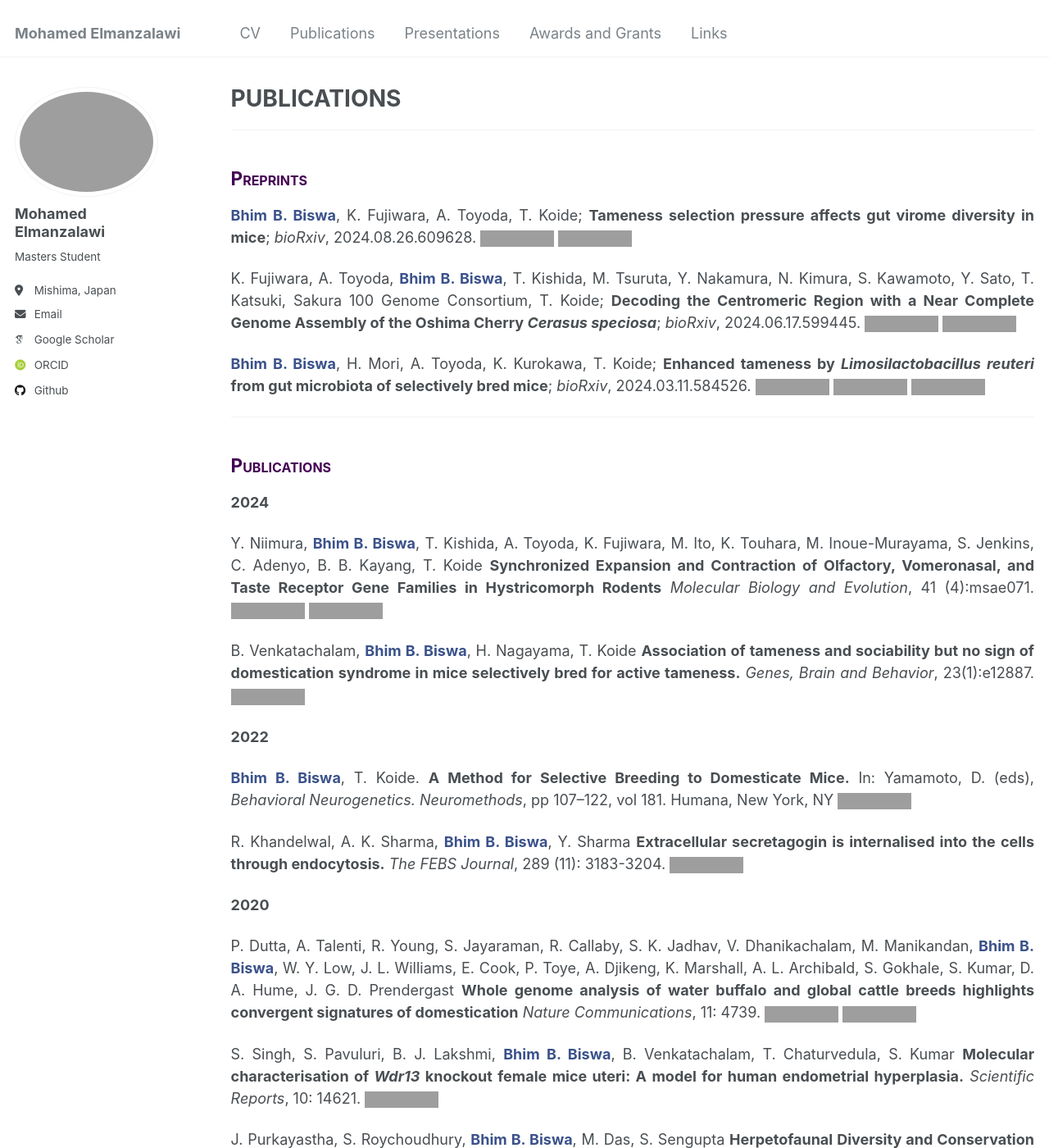
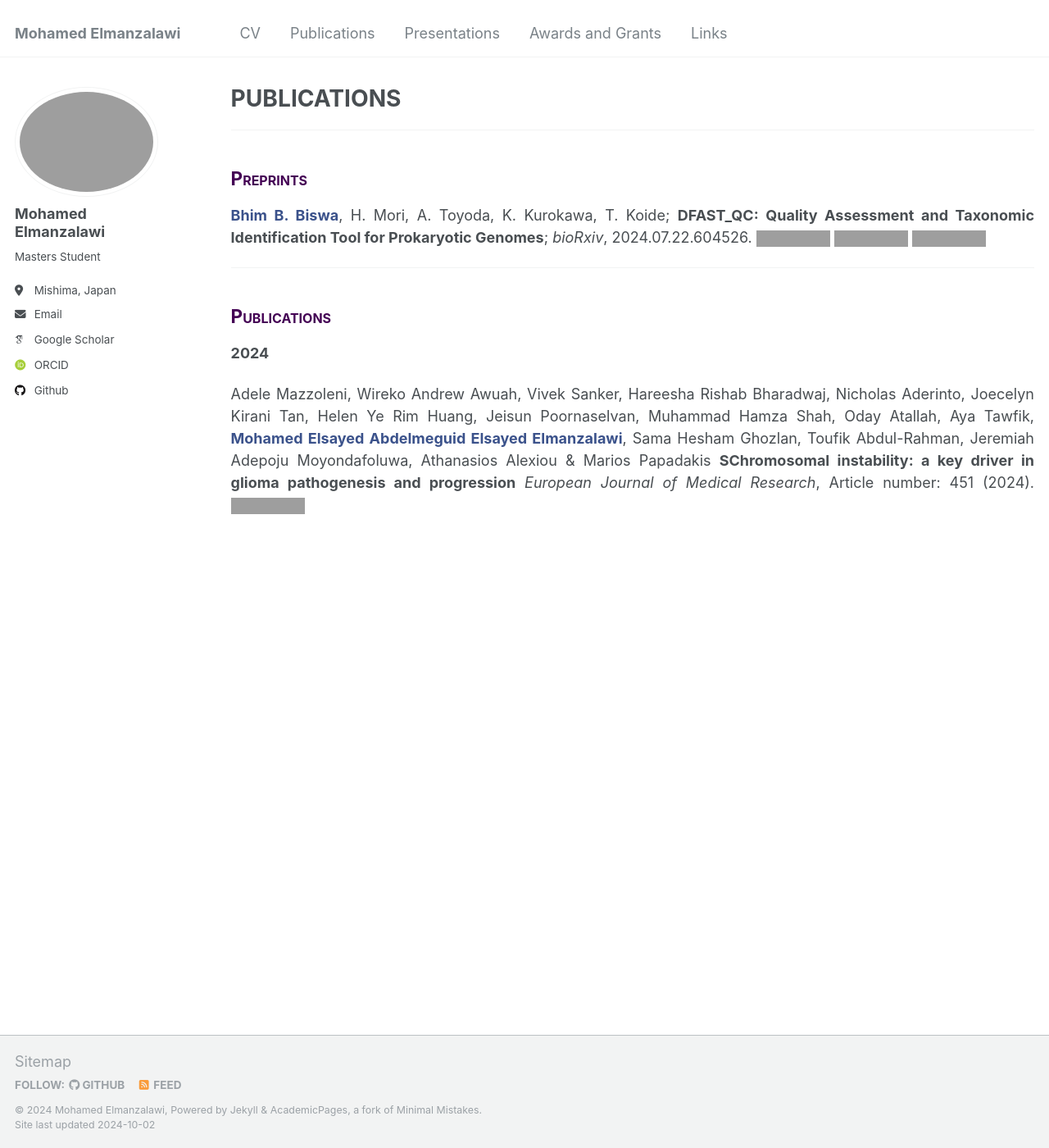
Before and after one commit to Mohamed-Elmanzalawi/MohamedElmanzalawi.github.io, a Jekyll site: the page built from _pages/publications.md, in a window 1280 px wide and 1400 px high. Shown: the whole window at 82% size. Built offline with Jekyll 4.4.1, drawn with Linux system fonts in a browser that asks for light colours; some web fonts are replaced; some of the changed text lies outside the part shown; grey boxes are pictures that could not be loaded.

Commit message:
Update publications.md

```diff
--- a/_pages/publications.md
+++ b/_pages/publications.md
@@ -9,11 +9,7 @@ author_profile: true
 ------
 ## <span style="font-variant:small-caps;"><span style="color:#440154">**Preprints**</span></span>
 
-**<span style="color:#3B528B">Bhim B. Biswa</span>**, K. Fujiwara, A. Toyoda, T. Koide; **Tameness selection pressure affects gut virome diversity in mice**; *bioRxiv*, 2024.08.26.609628. [![GCB](https://img.shields.io/badge/Link-Research Article-21908C.svg)](https://www.biorxiv.org/content/10.1101/2024.08.26.609628v1){:target="_blank"} [![PR1](https://img.shields.io/badge/Link- Dataset-FDE725.svg)](https://doi.org/10.5281/zenodo.13220406){:target="_blank"} <br>
-
-K. Fujiwara, A. Toyoda, **<span style="color:#3B528B">Bhim B. Biswa</span>**, T. Kishida, M. Tsuruta, Y. Nakamura, N. Kimura, S. Kawamoto, Y. Sato, T. Katsuki, Sakura 100 Genome Consortium, T. Koide; **Decoding the Centromeric Region with a Near Complete Genome Assembly of the Oshima Cherry *Cerasus speciosa***; *bioRxiv*, 2024.06.17.599445. [![GCB](https://img.shields.io/badge/Link-Research Article-21908C.svg)](https://doi.org/10.1101/2024.06.17.599445){:target="_blank"} [![PR1](https://img.shields.io/badge/Link-Genome Database-FDE725.svg)](https://sakura.nig.ac.jp/genome/){:target="_blank"} <br>
-
-**<span style="color:#3B528B">Bhim B. Biswa</span>**, H. Mori, A. Toyoda, K. Kurokawa, T. Koide; **Enhanced tameness by *Limosilactobacillus reuteri* from gut microbiota of selectively bred mice**; *bioRxiv*, 2024.03.11.584526. [![GCB](https://img.shields.io/badge/Link-Research Article-21908C.svg)](https://doi.org/10.1101/2024.03.11.584526){:target="_blank"} [![PR1](https://img.shields.io/badge/Link- Dataset-FDE725.svg)](https://doi.org/10.5281/zenodo.8289507){:target="_blank"} [![PR1](https://img.shields.io/badge/Code-Github-5DC863.svg)](https://github.com/bhimbbiswa/Gut-microbiota-influence-on-animal-domestication){:target="_blank"} <br>
+**<span style="color:#3B528B">Bhim B. Biswa</span>**, H. Mori, A. Toyoda, K. Kurokawa, T. Koide; **DFAST_QC: Quality Assessment and Taxonomic Identification Tool for Prokaryotic Genomes**; *bioRxiv*, 2024.07.22.604526. [![GCB](https://img.shields.io/badge/Link-Research Article-21908C.svg)](https://doi.org/10.1101/2024.07.22.604526){:target="_blank"} [![PR1](https://img.shields.io/badge/Code-Github-5DC863.svg)](https://github.com/nigyta/dfast_qc){:target="_blank"} [![PR1](https://img.shields.io/badge/Website-DFAST_QC-blue)](https://dfast.ddbj.nig.ac.jp/dqc/submit/){:target="_blank"}<br>
 
 ------
 
@@ -21,32 +17,4 @@ K. Fujiwara, A. Toyoda, **<span style="color:#3B528B">Bhim B. Biswa</span>**, T.
 
 **2024**
 
-Y. Niimura, **<span style="color:#3B528B">Bhim B. Biswa</span>**, T. Kishida, A. Toyoda, K. Fujiwara, M. Ito, K. Touhara, M. Inoue-Murayama, S. Jenkins, C. Adenyo, B. B. Kayang, T. Koide **Synchronized Expansion and Contraction of Olfactory, Vomeronasal, and Taste Receptor Gene Families in Hystricomorph Rodents** *Molecular Biology and Evolution*, 41 (4):msae071. [![GCB](https://img.shields.io/badge/Link-Research Article-21908C.svg)](https://doi.org/10.1093/molbev/msae071){:target="_blank"} [![PR1](https://img.shields.io/badge/Link- Genome Database-FDE725.svg)](https://grasscutter.nig.ac.jp/){:target="_blank"}<br>
-
-
-B. Venkatachalam, **<span style="color:#3B528B">Bhim B. Biswa</span>**, H. Nagayama, T. Koide **Association of tameness and sociability but no sign of domestication syndrome in mice selectively bred for active tameness.** *Genes, Brain and Behavior*, 23(1):e12887. [![GCB](https://img.shields.io/badge/Link-Research Article-21908C.svg)](https://doi.org/10.1111/gbb.12887){:target="_blank"} <br>
-
-**2022**
-
-**<span style="color:#3B528B">Bhim B. Biswa</span>**, T. Koide. **A Method for Selective Breeding to Domesticate Mice.** In: Yamamoto, D. (eds), *Behavioral Neurogenetics. Neuromethods*, pp 107–122, vol 181. Humana, New York, NY [![BH](https://img.shields.io/badge/Link- Book Chapter-3498DB.svg)](https://doi.org/10.1007/978-1-0716-2321-3_8){:target="_blank"}<br>
-
-R. Khandelwal, A. K. Sharma, **<span style="color:#3B528B">Bhim B. Biswa</span>**, Y. Sharma **Extracellular secretagogin is internalised into the cells through endocytosis.** *The FEBS Journal*, 289 (11): 3183-3204. [![GCB](https://img.shields.io/badge/Link-Research Article-21908C.svg)](https://doi.org/10.1111/febs.16338){:target="_blank"} <br>
-
-**2020**
-
-P. Dutta, A. Talenti, R. Young, S. Jayaraman, R. Callaby, S. K. Jadhav, V. Dhanikachalam, M. Manikandan, **<span style="color:#3B528B">Bhim B. Biswa</span>**, W. Y. Low, J. L. Williams, E. Cook, P. Toye, A. Djikeng, K. Marshall, A. L. Archibald, S. Gokhale, S. Kumar, D. A. Hume, J. G. D. Prendergast **Whole genome analysis of water buffalo and global cattle breeds highlights convergent signatures of domestication** *Nature Communications*, 11: 4739. [![GCB](https://img.shields.io/badge/Link-Research Article-21908C.svg)](https://doi.org/10.1038/s41467-020-18550-1){:target="_blank"} [![PR1](https://img.shields.io/badge/Link-Genome Browser-FDE725.svg)](https://www.bomabrowser.com/waterbuffalo/){:target="_blank"} <br>
-
-S. Singh, S. Pavuluri, B. J. Lakshmi, **<span style="color:#3B528B">Bhim B. Biswa</span>**, B. Venkatachalam, T. Chaturvedula, S. Kumar **Molecular characterisation of *Wdr13* knockout female mice uteri: A model for human endometrial hyperplasia.** *Scientific Reports*, 10: 14621. [![GCB](https://img.shields.io/badge/Link-Research Article-21908C.svg)](https://doi.org/10.1038/s41598-020-70773-w){:target="_blank"} <br>
-
-J. Purkayastha, S. Roychoudhury, **<span style="color:#3B528B">Bhim B. Biswa</span>**, M. Das, S. Sengupta **Herpetofaunal Diversity and Conservation Status in Amchang Wildlife Sanctuary of Assam, India.** In: Roy N., Roychoudhury S., Nautiyal S., Agarwal S., Baksi S.  (Eds.), *Socio-economic and Eco-biological Dimensions in Resource use and Conservation. Environmental Science and Engineering*, Springer, Cham. [![BYU](https://img.shields.io/badge/Link-Book Chapter-3498DB.svg)](https://doi.org/10.1007/978-3-030-32463-6_9){:target="_blank"}<br>
-
-
-**Before 2020**
-
-M. Das, M. G. Borthakur, S. Roychoudhury, **<span style="color:#3B528B">Bhim B. Biswa</span>**, J. Purkayastha **Femoral gland secretion of gekkonids *Hemidactylus aquilonius* and *Hemidactylus flaviviridis* from Assam, India.** *Journal of Microbiology, Biotechnology and Food Sciences*, 9 (1): 156-159. [![GCB](https://img.shields.io/badge/Link-Research Article-21908C.svg)](https://doi.org/10.15414/jmbfs.2019.9.1.156-159){:target="_blank"} <br>
-
-A. K. Mukherjee, P. Bhagowati†, **<span style="color:#3B528B">Bhim B. Biswa†</span>**, A. Chanda†, B. Kalita† **A comparative intracellular proteomic profiling of *Pseudomonas aeruginosa* strain ASP-53 grown on pyrene or glucose as sole source of carbon and identification of some key enzymes of pyrene biodegradation pathway.** *Journal of Proteomics*, 167: 25-35. †equal contribution [![GCB](https://img.shields.io/badge/Link-Research Article-21908C.svg)](https://doi.org/10.1016/j.jprot.2017.07.020){:target="_blank"} <br>
-
-M. Das, P. C. Bhattacharjee, **<span style="color:#3B528B">Bhim B. Biswa</span>**, J. Purkayastha **Effect of light and dark phase on dorsum colour and pattern in *Hemidactylus* sp. of Assam.** *Northeast Journal of Contemporary Research*, 1(1): 1-7. [![GCB](https://img.shields.io/badge/Link-Research Article-21908C.svg)](https://drive.google.com/file/d/1x832jWp3Mg01alLvjBIYoHvtpHtnzIkc/view?usp=share_link){:target="_blank"} <br>
-
-------
+Adele Mazzoleni, Wireko Andrew Awuah, Vivek Sanker, Hareesha Rishab Bharadwaj, Nicholas Aderinto, Joecelyn Kirani Tan, Helen Ye Rim Huang, Jeisun Poornaselvan, Muhammad Hamza Shah, Oday Atallah, Aya Tawfik, **<span style="color:#3B528B">Mohamed Elsayed Abdelmeguid Elsayed Elmanzalawi</span>**, Sama Hesham Ghozlan, Toufik Abdul-Rahman, Jeremiah Adepoju Moyondafoluwa, Athanasios Alexiou & Marios Papadakis **SChromosomal instability: a key driver in glioma pathogenesis and progression** *European Journal of Medical Research*, Article number: 451 (2024). [![GCB](https://img.shields.io/badge/Link-Research Article-21908C.svg)](https://doi.org/10.1186/s40001-024-02043-8){:target="_blank"}<br>
```
